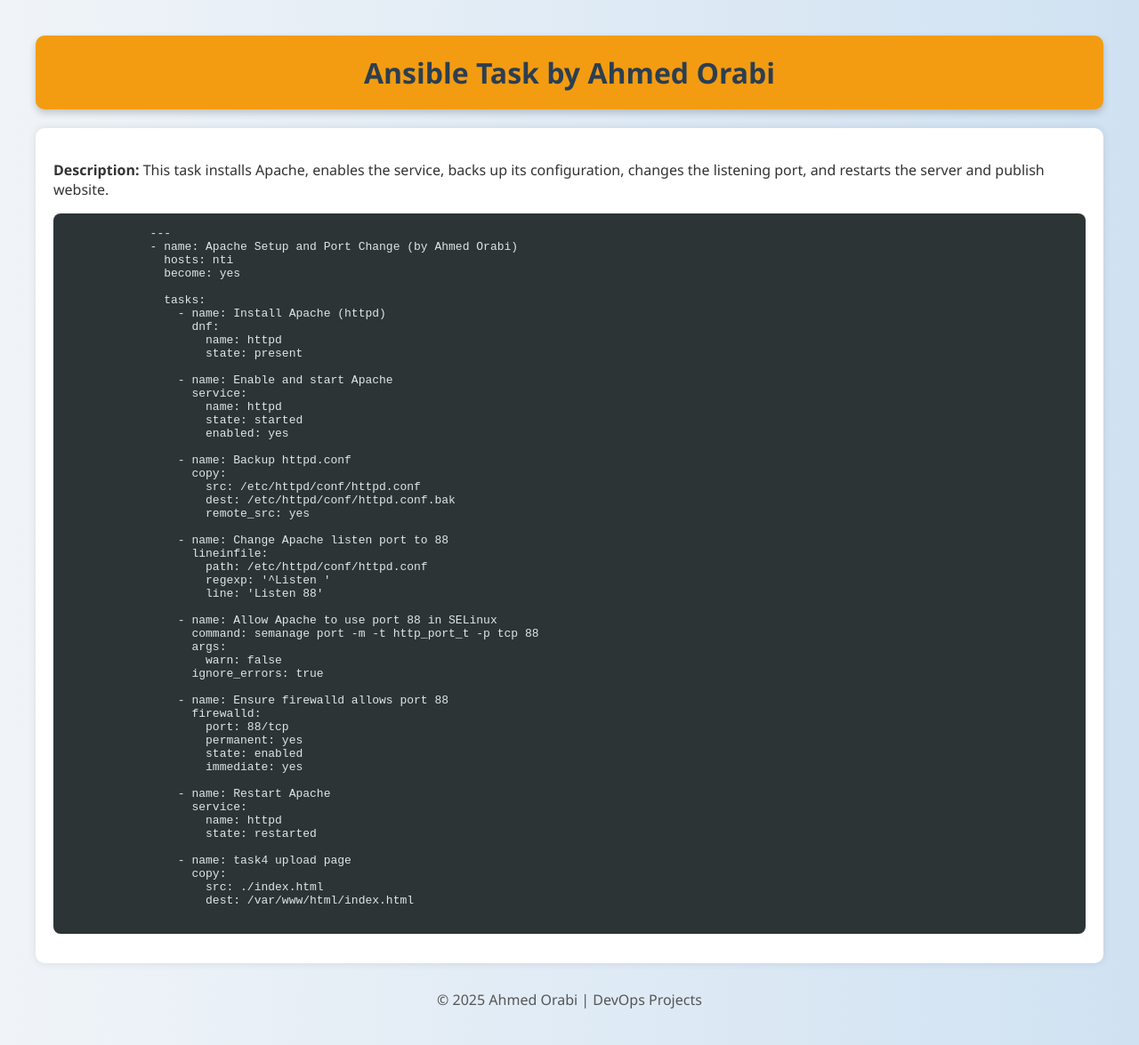
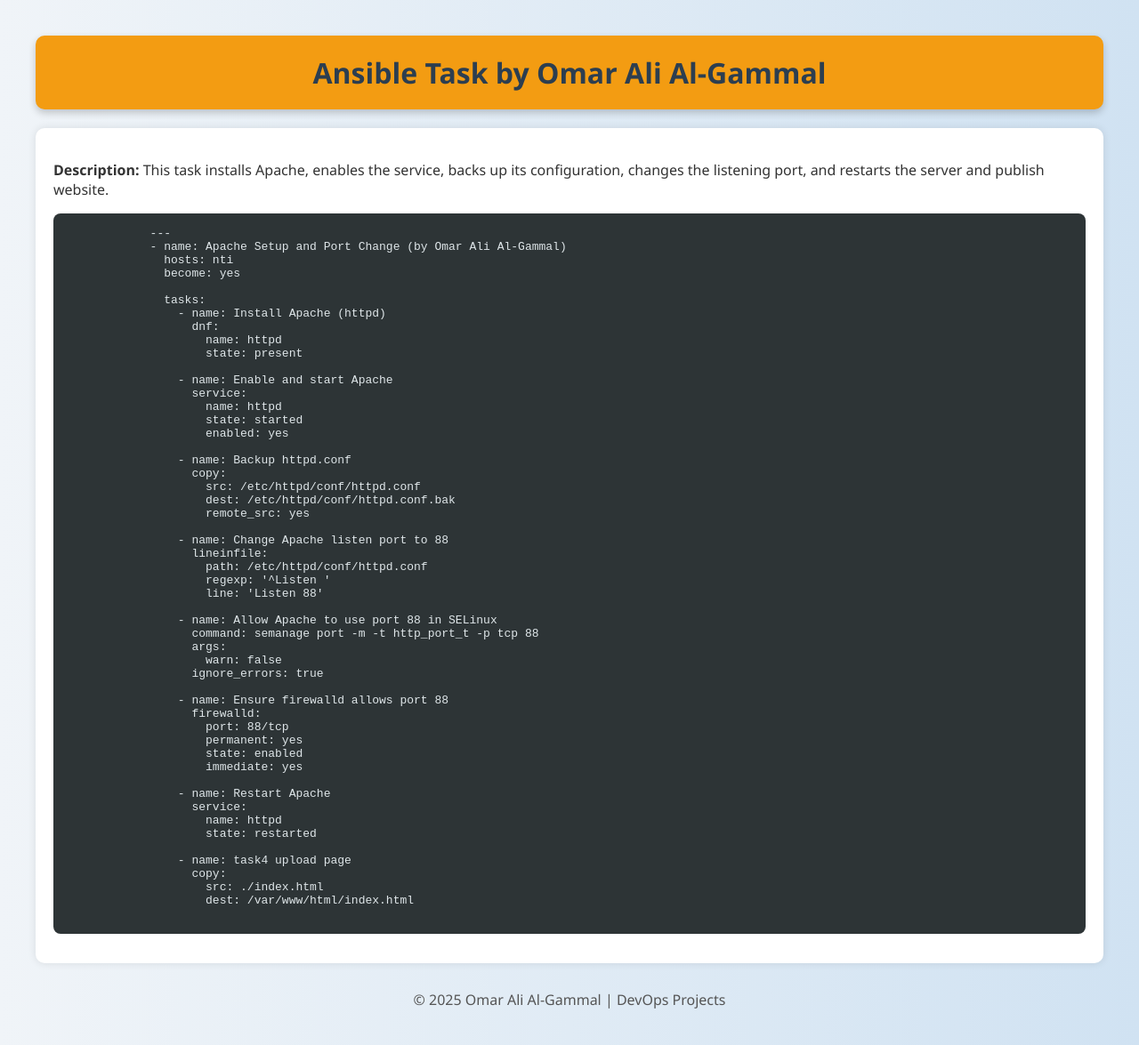
Before and after one commit to omaralgammal97/Ansible_Website_Publish_Main-Role, a plain HTML site: page defaults/files/index.html in a window 1280 px wide. Shown: the whole page at 89% size. Drawn offline with Linux system fonts and the light colour scheme.

Commit message:
Update index.html

```diff
--- a/defaults/files/index.html
+++ b/defaults/files/index.html
@@ -3,7 +3,7 @@
 
 <head>
   <meta charset="UTF-8">
-  <title>Ansible Task by Ahmed Orabi</title>
+  <title>Ansible Task by Omar Ali Al-Gammal</title>
   <style>
     body {
       font-family: 'Segoe UI', sans-serif;
@@ -47,7 +47,7 @@
 
 <body>
 
-  <h1>Ansible Task by Ahmed Orabi</h1>
+  <h1>Ansible Task by Omar Ali Al-Gammal</h1>
 
   <div class="content">
     <p><strong>Description:</strong> This task installs Apache, enables the service, backs up its configuration,
@@ -55,7 +55,7 @@
 
     <pre>
             ---
-            - name: Apache Setup and Port Change (by Ahmed Orabi)
+            - name: Apache Setup and Port Change (by Omar Ali Al-Gammal)
               hosts: nti
               become: yes
 
@@ -109,7 +109,7 @@
   </div>
 
   <footer>
-    &copy; 2025 Ahmed Orabi | DevOps Projects
+    &copy; 2025 Omar Ali Al-Gammal | DevOps Projects
   </footer>
 
 </body>
```
